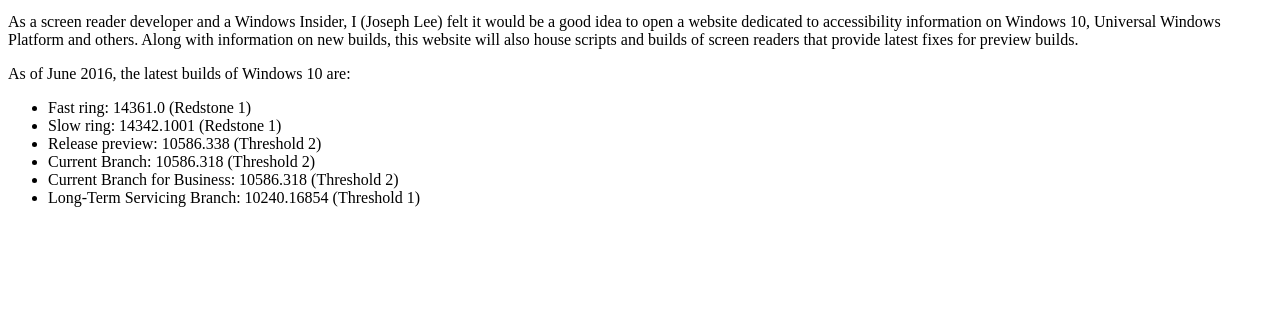
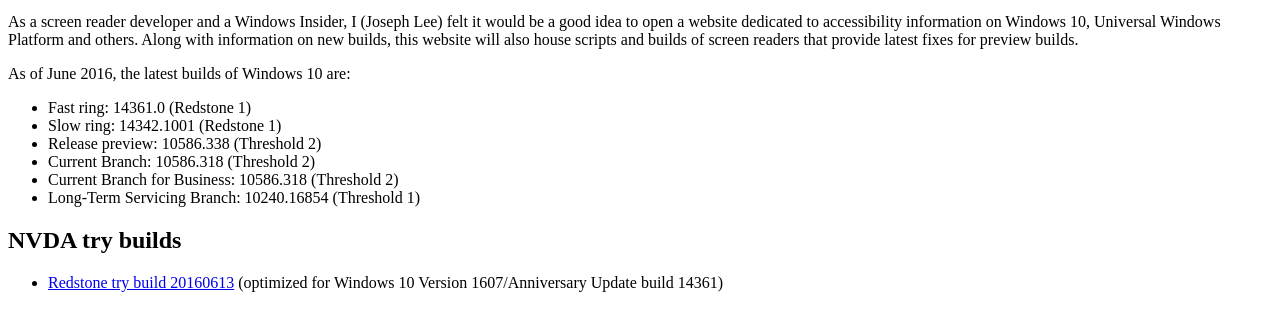
Before and after one commit to josephsl/josephsl.github.io, a plain HTML site: page wintena11y/index.html in a window 1280 px wide. Shown: the part 105-436 px from the top of the page. Drawn offline with Linux system fonts and the light colour scheme.

Commit message:
TARC: June 13th NVDA try build

```diff
--- a/wintena11y/index.html
+++ b/wintena11y/index.html
@@ -13,4 +13,7 @@
 <li>Current Branch for Business: 10586.318 (Threshold 2)</li>
 <li>Long-Term Servicing Branch: 10240.16854 (Threshold 1)</li>
 </ul>
+<h2>NVDA try builds</h2>
+<ul><li><a href="nvdatry/nvda_snapshot_redstone20160613.exe">Redstone try build 20160613</a> (optimized for Windows 10 Version 1607/Anniversary Update build 14361)</li>
+</ul>
 </body></html>
```
Also changed, not shown: 1 other file.
